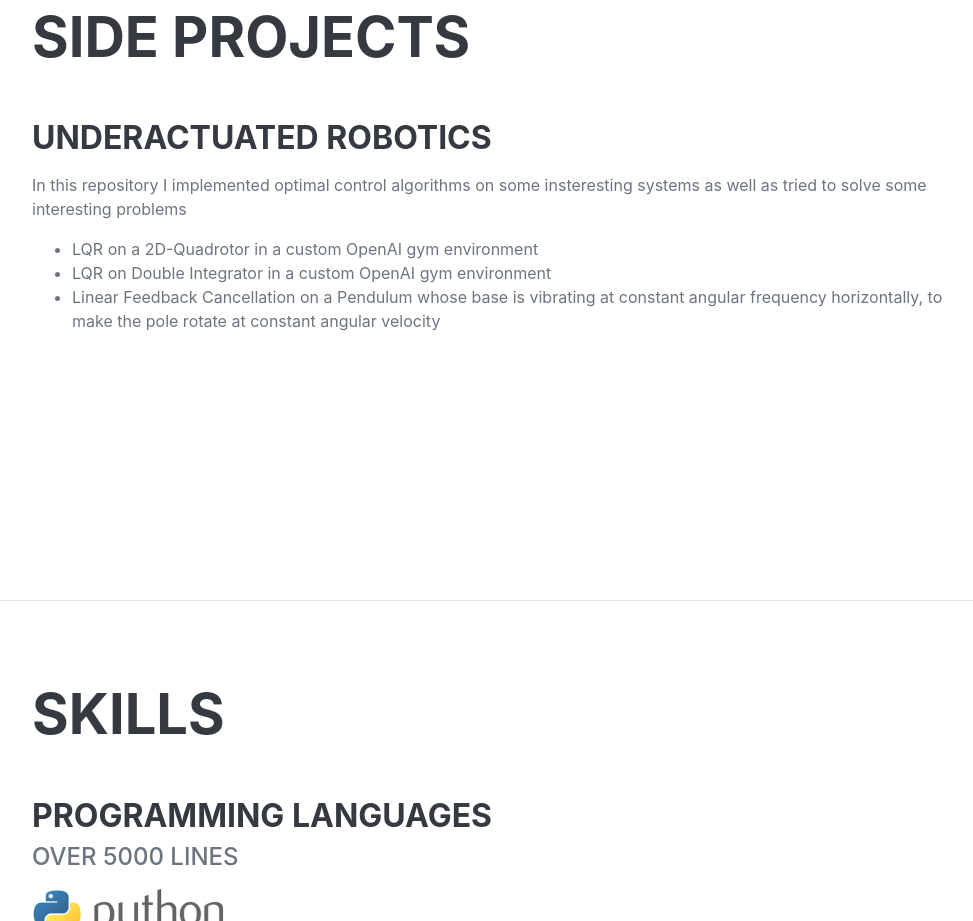
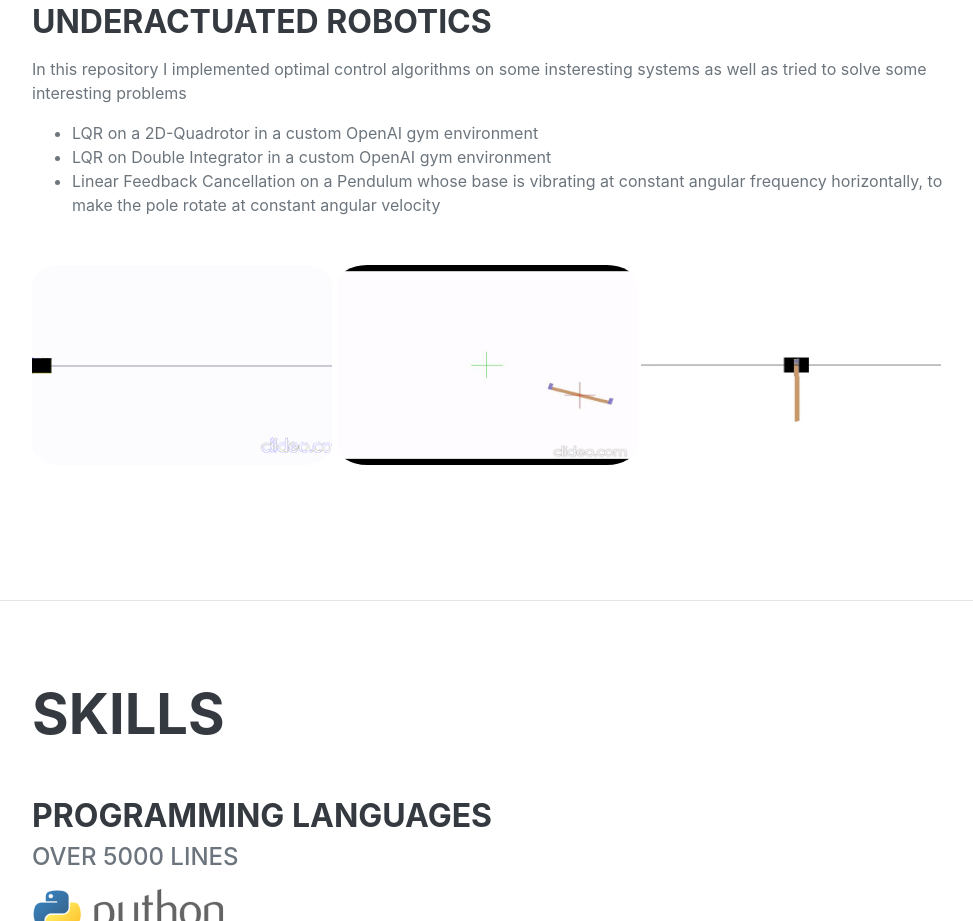
Before and after one commit to aditya-shirwatkar/backup-website, a plain HTML site: page index.html in a window 1280 px wide. Shown: the part 2719-3640 px from the top of the page, without its empty margins (288-1261 px from the left). Drawn offline with nearby package versions, Linux system fonts and the light colour scheme; a web font is replaced by a local one.

Commit message:
added gifs in html

```diff
--- a/index.html
+++ b/index.html
@@ -194,12 +194,23 @@
                                     In this repository I implemented optimal control algorithms on
                                     some insteresting systems as well as tried to solve some interesting problems
                                 </p>
-                                <ul>
+                                <ul class="mb-5">
                                     <li>LQR on a 2D-Quadrotor in a custom OpenAI gym environment</li>
                                     <li>LQR on Double Integrator in a custom OpenAI gym environment</li>
                                     <li>Linear Feedback Cancellation on a Pendulum whose base is vibrating at constant
                                         angular frequency horizontally, to make the pole rotate at constant angular velocity </li>
                                 </ul>
+                                <div class="flex-column flex-md-row">
+
+                                    <!-- <div class="mb-0">Gait Generation</div> -->
+                                    <img src="assets/img/projects/d_i_lqr.gif" alt="Double Integrator" width="300" height="200">
+
+                                    <!-- <div class="mb-0">Path Generation</div> -->
+                                    <img src="assets/img/projects/quadrotor_lqr.gif" alt="2D-Quadrotor" width="300" height="200">
+
+                                    <img src="assets/img/projects/vibPen_const_ang_vel.gif" alt="Vibrating Pendulum" width="300" height="200">
+
+                            </div>
                         </div>
                     </div>
                 </div>
```
